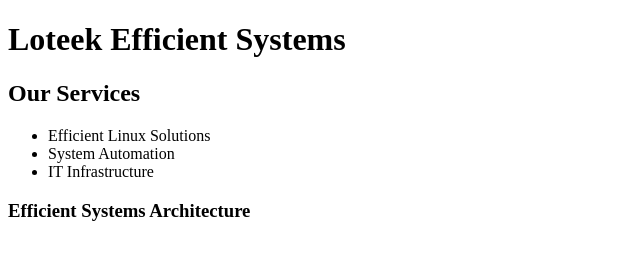
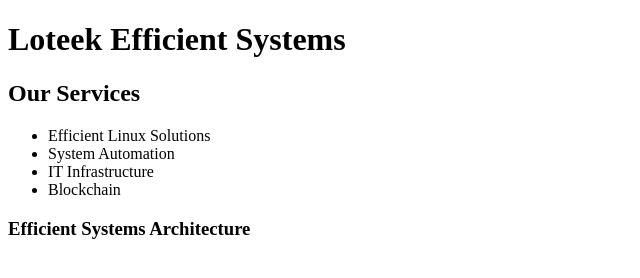
Before and after one commit to KurtKolega/Loteek, a plain HTML site: page index.html in a window 1280 px wide. Shown: the whole page, without its empty margins (0-640 px from the left). Drawn offline with Linux system fonts and the light colour scheme.

Commit message:
Update index.html

```diff
--- a/index.html
+++ b/index.html
@@ -26,6 +26,7 @@
                 <li>Efficient Linux Solutions</li>
                 <li>System Automation</li>
                 <li>IT Infrastructure</li>
+                <li>Blockchain</li>
             </ul>
         </section>
 
```
